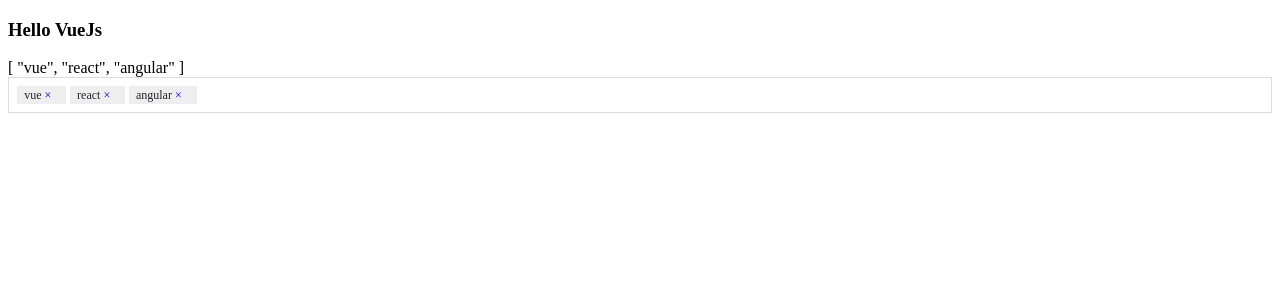
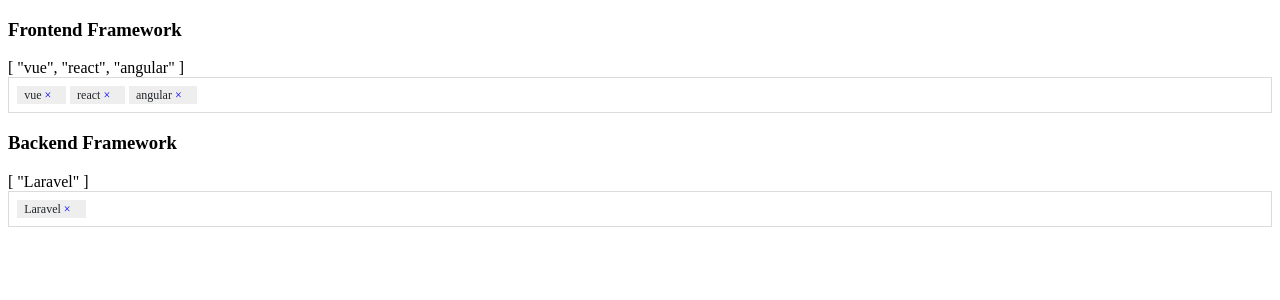
Before and after one commit to BabarAslamm/vue-3-tags-input-app, a Vue app: page / in a window 1280 px wide. Shown: the top 300 px of the page. Built offline with nearby package versions, Linux system fonts and the light colour scheme.

Commit message:
resuse TagsInput component

```diff
--- a/src/App.vue
+++ b/src/App.vue
@@ -12,6 +12,8 @@
     data:() => ({
 
         jsFrameworks : ["vue", "react", "angular"],
+
+        backendFrameworks : ['Laravel'],
 
     }),
 
@@ -33,9 +35,13 @@
 </script>
 
 <template>
-    <h3>Hello VueJs</h3>
-    {{ jsFrameworks }}
+    <h3>Frontend Framework</h3>
+    <div>{{ jsFrameworks }}</div>
   <TagsInput :selectedTags="jsFrameworks" @change="handleChange" />
+
+  <h3>Backend Framework</h3>
+    <div>{{ backendFrameworks }}</div>
+  <TagsInput :selectedTags="backendFrameworks" @change="backendFrameworks=[...$event]" />
 
 </template>
 
```
